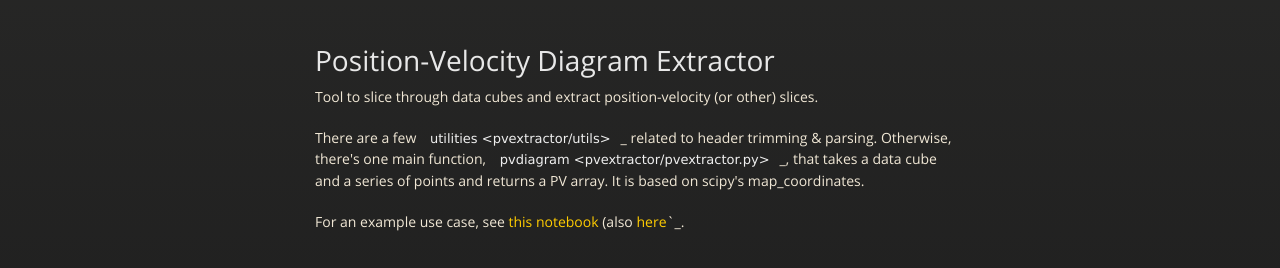
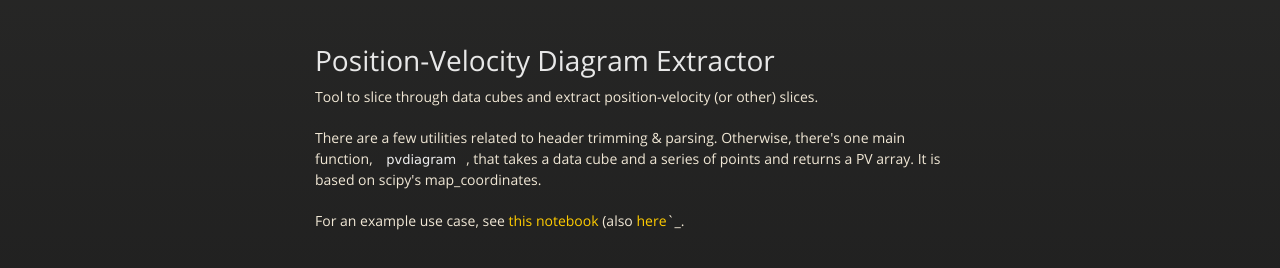
Before and after one commit to radio-astro-tools/pvextractor, a plain HTML site: page index.html in a window 1280 px wide. Shown: the part 226-494 px from the top of the page. Drawn offline with nearby package versions, Linux system fonts and the light colour scheme.

Commit message:
fixed other links

```diff
--- a/index.html
+++ b/index.html
@@ -44,9 +44,9 @@
 <p>Tool to slice through data cubes and extract position-velocity (or other)
 slices.</p>
 
-<p>There are a few <code>utilities &lt;pvextractor/utils&gt;</code>_ related to header trimming &amp;
+<p>There are a few utilities related to header trimming &amp;
 parsing.  Otherwise, there's one main function,
-<code>pvdiagram &lt;pvextractor/pvextractor.py&gt;</code>_, that takes a data cube and a series of
+<code>pvdiagram</code>, that takes a data cube and a series of
 points and returns a PV array.  It is based on scipy's map_coordinates.</p>
 
 <p>For an example use case, see <a href="http://nbviewer.ipython.org/urls/raw.github.com/keflavich/pvextractor/master/examples/IRAS05358Slicing.ipynb">this notebook</a> (also <a href="examples/IRAS05358Slicing.html">here</a>`_.</p>
```
